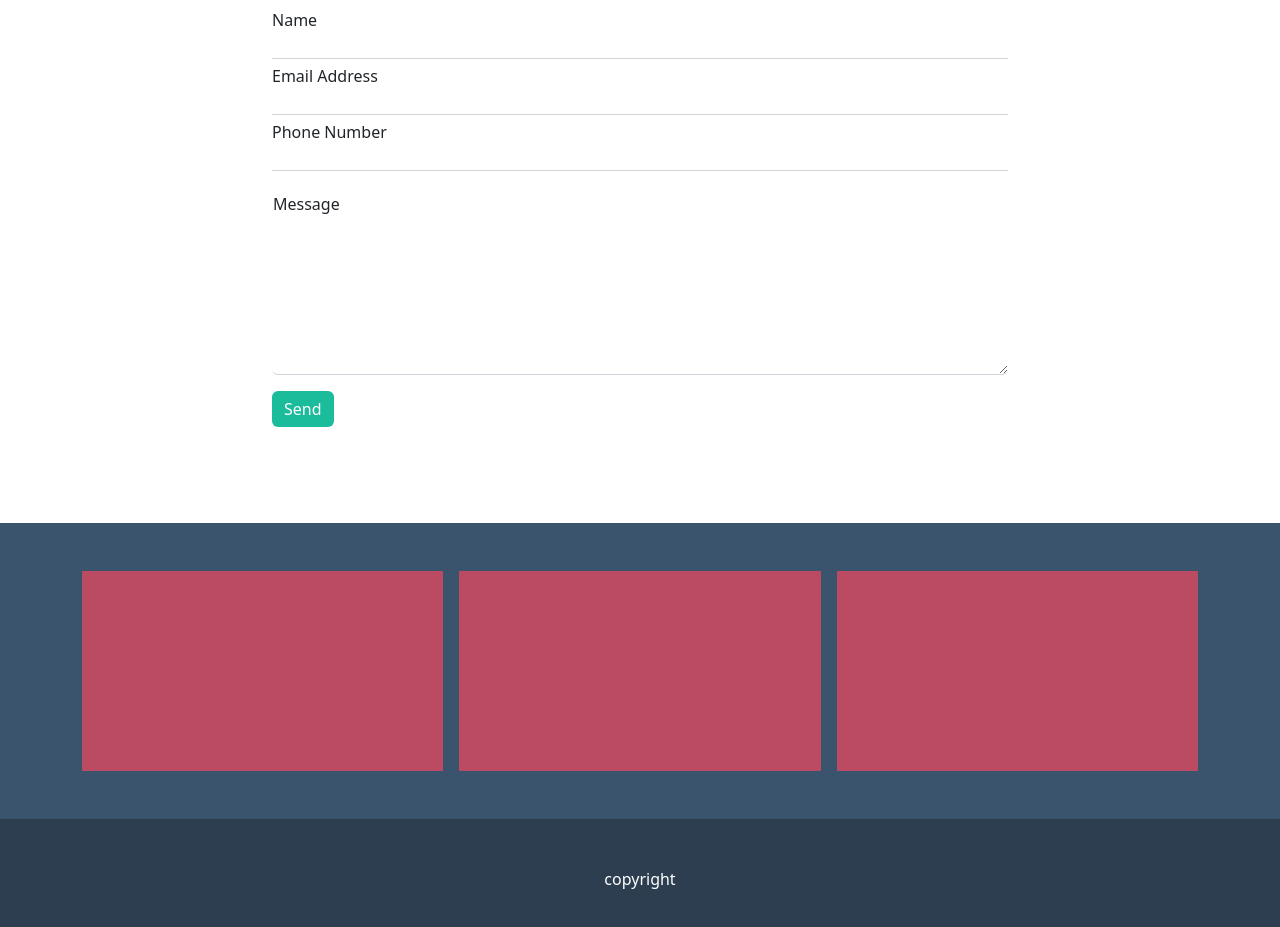
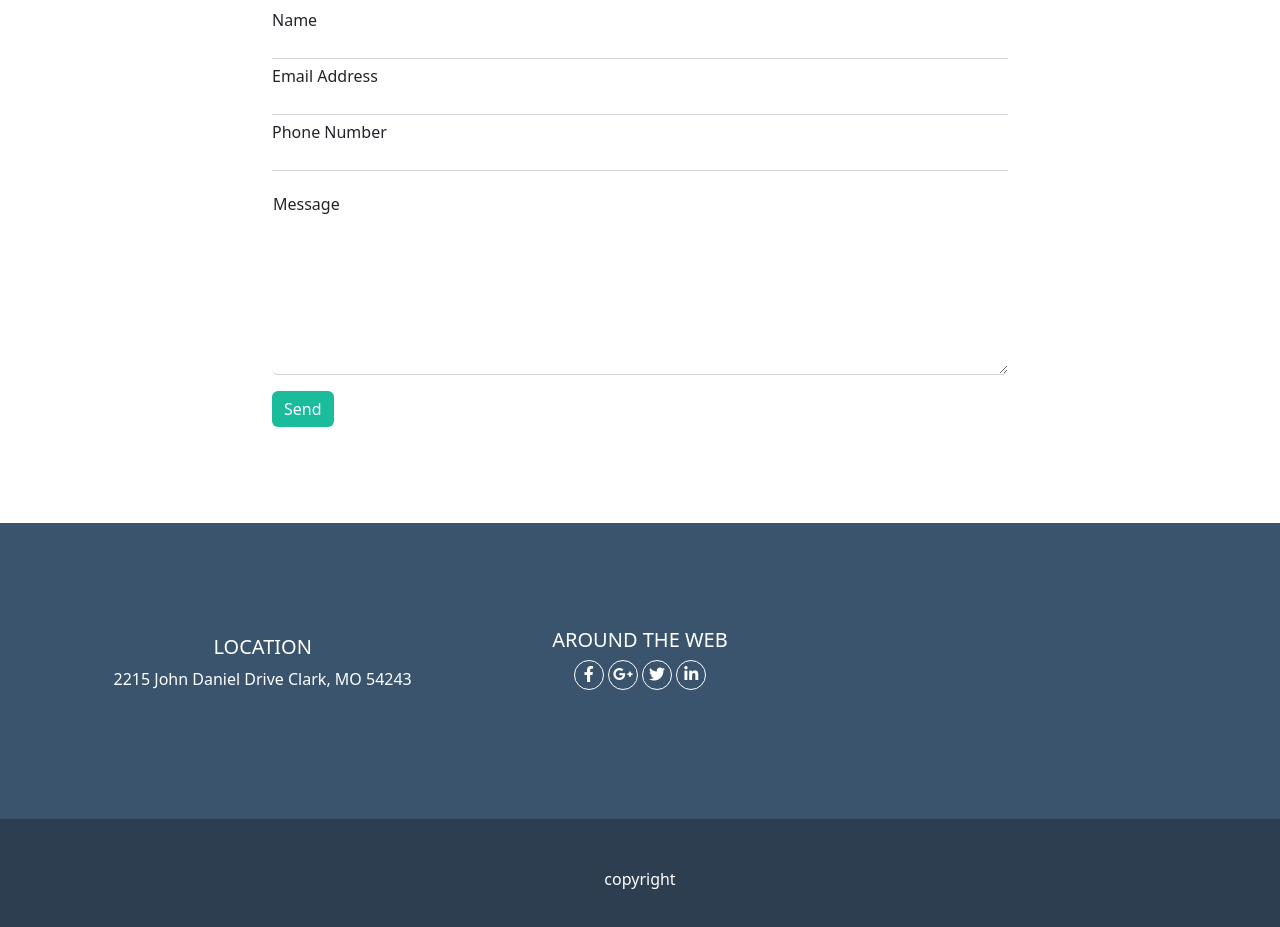
Before and after one commit to iachinimarta/html-css-bootstrap-freelancer, a plain HTML site: page index.html in a window 1280 px wide. Shown: the part 1688-2615 px from the top of the page. Drawn offline with nearby package versions, Linux system fonts and the light colour scheme.

Commit message:
Inserita sezione "around the web" nel footer

```diff
--- a/css/style.css
+++ b/css/style.css
@@ -30,12 +30,17 @@ html {
 }
 
 .debug .img-debug {
-    background-color: #BA4B63;
     min-height: 200px;
     width: 100%;
 }
 
-
+div.info {
+    display: flex;
+    flex-direction: column;
+    justify-content: center;
+    min-height: 100px;
+    width: 100%;
+}
 
 .avatar {
     width: 100%;
@@ -53,3 +58,12 @@ html {
 form label {
     padding-top: 5px;
 }
+
+.custom_circle {
+    display: inline-block;
+    height: 30px;
+    width: 30px;
+    border-radius: 50%;
+    border: 1px solid white;
+    padding-top: 5px;
+}
--- a/index.html
+++ b/index.html
@@ -11,7 +11,7 @@
         <link rel="stylesheet" href="https://cdn.jsdelivr.net/npm/bootstrap-icons@1.8.3/font/bootstrap-icons.css">
         <link rel="preconnect" href="https://fonts.gstatic.com" crossorigin/>
         <link href="https://fonts.googleapis.com/css2?family=Roboto:ital,wght@0,100;0,300;0,400;0,500;0,700;0,900;1,100;1,300;1,400;1,500;1,700;1,900&display=swap" rel="stylesheet"/>
-
+        <link rel="stylesheet" href="https://cdnjs.cloudflare.com/ajax/libs/font-awesome/6.1.1/css/all.min.css" integrity="sha512-KfkfwYDsLkIlwQp6LFnl8zNdLGxu9YAA1QvwINks4PhcElQSvqcyVLLD9aMhXd13uQjoXtEKNosOWaZqXgel0g==" crossorigin="anonymous" referrerpolicy="no-referrer" />
     </head>
     <body class="debug">
         <header>
@@ -124,12 +124,24 @@
         <footer>
             <div class="footer-top custom_3bgc">
                 <div class="container-md py-5">
-                    <div class="row g-3">
+                    <div class="row g-3 align-items-center">
                         <div class="col-12 col-md-4">
-                            <div class="img-debug"></div>
+                            <div class="info text-center text-white">
+                                <h5>LOCATION</h5>
+                                <p>2215 John Daniel Drive Clark, MO 54243</p>
+                            </div>
                         </div>
                         <div class="col-12 col-md-4">
-                            <div class="img-debug"></div>
+                            <div class="info text-center text-white pb-4">
+                                <h5>AROUND THE WEB</h5>
+                                <div>
+                                    <span class="custom_circle fa-brands fa-facebook-f"></span>
+                                    <span class="custom_circle fa-brands fa-google-plus-g"></span>
+                                    <span class="custom_circle fa-brands fa-twitter"></span>
+                                    <span class="custom_circle fa-brands fa-linkedin-in"></span>
+
+                                </div>
+                            </div>
                         </div>
                         <div class="col-12 col-md-4">
                             <div class="img-debug"></div>
```
